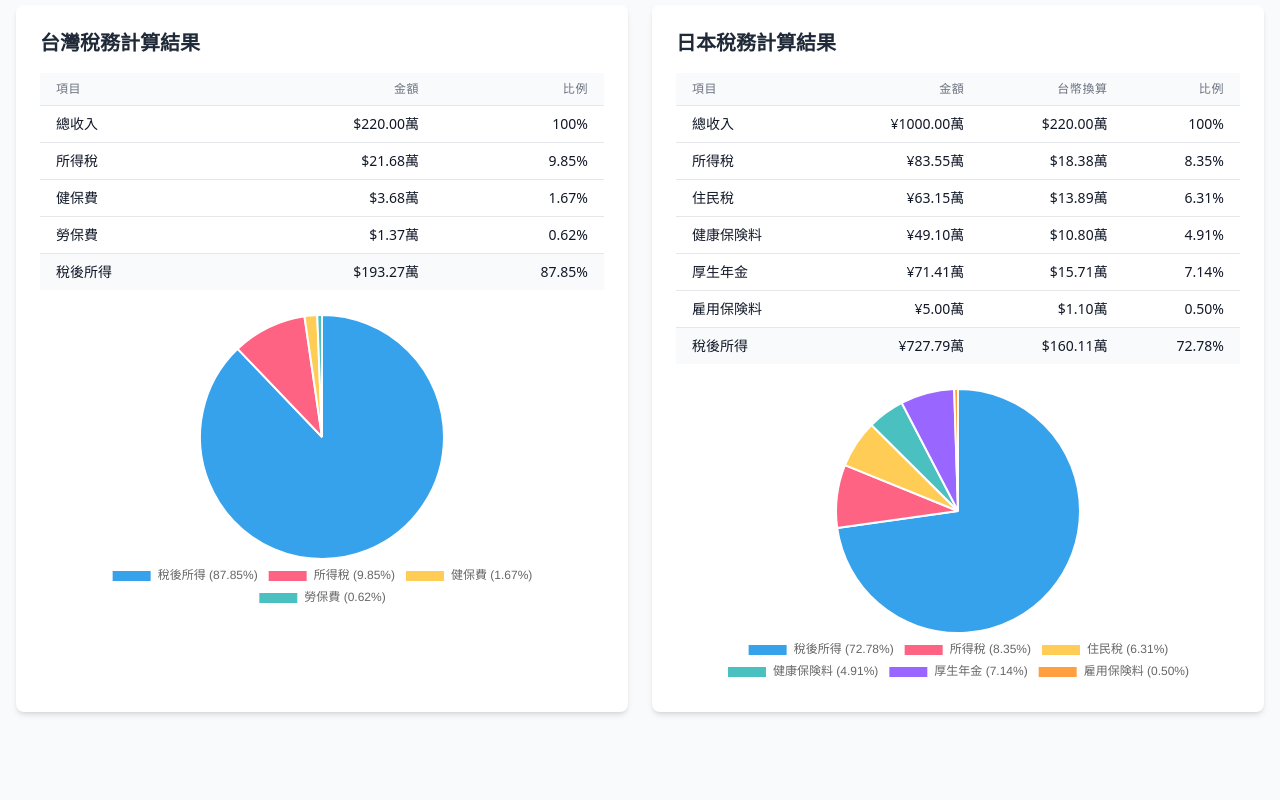
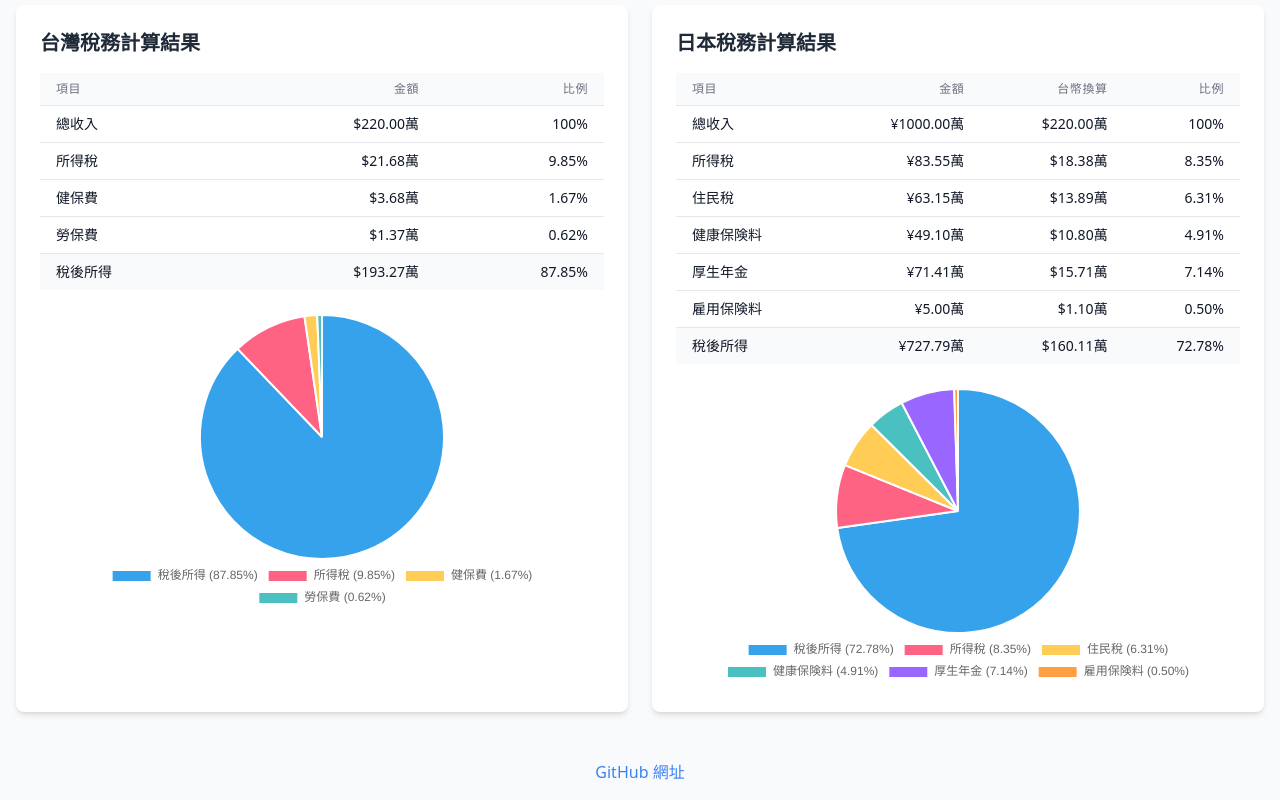
Before and after one commit to aszx87410/japan-taiwan-tax-compare, a plain HTML site: page index.html in a window 1280 px wide. Shown: the part 634-1434 px from the top of the page. Before the commit the page ends 1378 px from the top, so only its background shows below. Drawn offline with nearby package versions, Linux system fonts and the light colour scheme; no server answers.

Commit message:
feat: add github link

```diff
--- a/index.html
+++ b/index.html
@@ -80,6 +80,11 @@
             </div>
         </div>
     </div>
+    <footer class="text-center p-4">
+        <a href="https://github.com/aszx87410/japan-taiwan-tax-compare" target="_blank" class="text-blue-500 hover:underline">
+            GitHub 網址
+        </a>
+    </footer>
     <script src="script.js"></script>
 </body>
 </html>
```
